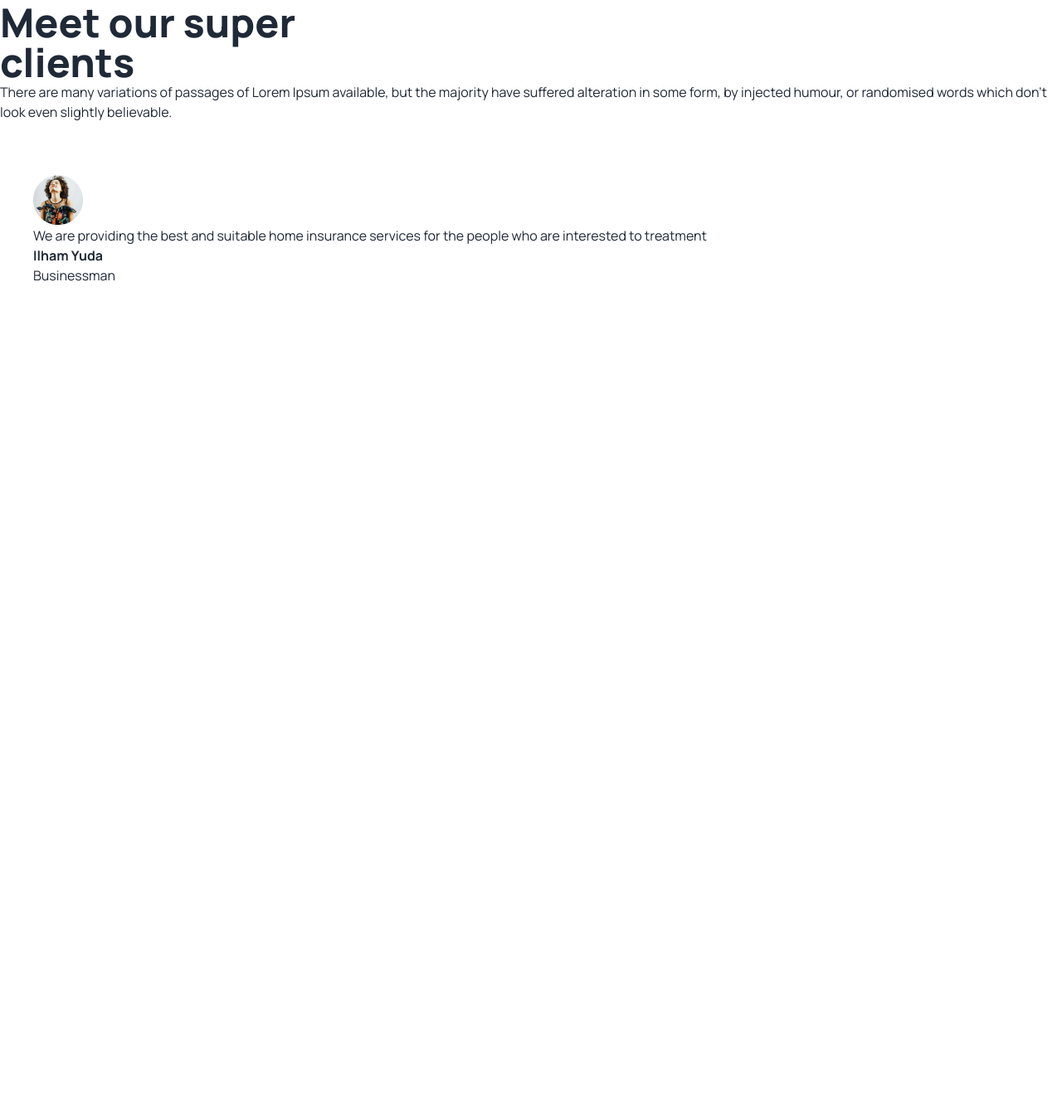
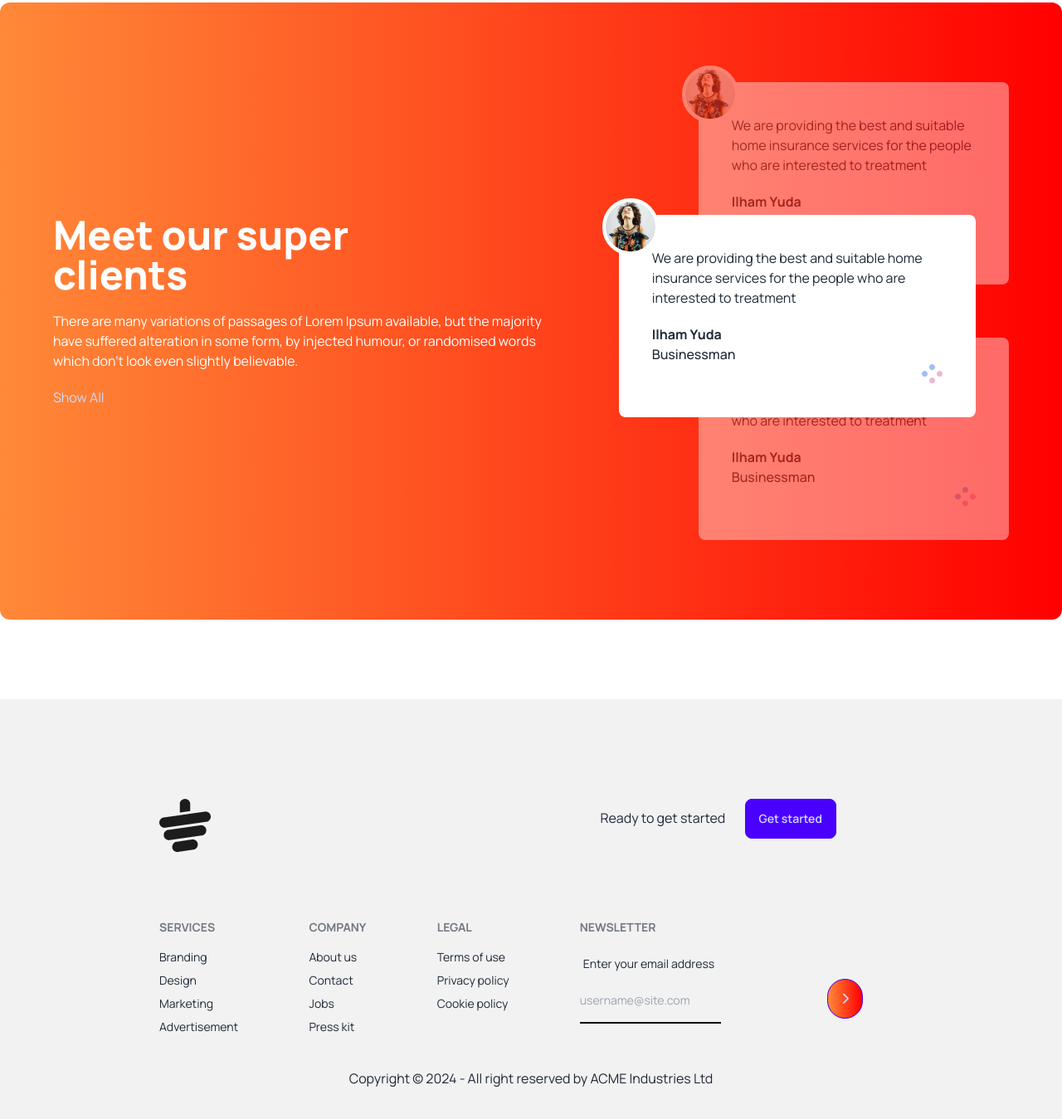
Before and after one commit to Salauddin-Ahmad/Tea-House-Daisyui, a plain HTML site: page index.html in a window 1280 px wide. Shown: the part 1784-3133 px from the top of the page at 83% size. Before the commit the page ends 2264 px from the top, so only its background shows below. Drawn offline with nearby package versions, Linux system fonts and the light colour scheme.

Commit message:
updated footer with gradient button

```diff
--- a/index.html
+++ b/index.html
@@ -21,7 +21,8 @@
             theme: {
                 extend: {
                     colors: {
-                        clifford: '#da373d',
+                        'gradient-start': '#FF8938',
+                        'gradient-end': '#F00',
                     }
                 }
             }
@@ -42,12 +43,12 @@
                 <div>
                     <h1 class="text-7xl font-extrabold">It's good <br>
                         tea time at The <br>Tea House</h1>
-                    <p class="py-6">Tea and Botanical Solutions Supplier Give Optimum Satisfaction To Your Taste Buds.</p>
+                    <p class="py-6">Tea and Botanical Solutions Supplier Give Optimum Satisfaction To Your Taste Buds.
+                    </p>
                     <button class="btn btn-primary">Explore More</button>
                 </div>
                 <div>
-                    <img src="./images/banner.png"
-                    class="max-w-sm" />
+                    <img src="./images/banner.png" class="max-w-sm" />
                     <!-- ratings badge -->
                     <div class="-mt-24 flex items-center gap-4
                     drop-shadow-lg bg-white p-5 w-60">
@@ -66,7 +67,9 @@
         <!-- featured section -->
         <section class="text-center my-24">
             <h2 class="text-5xl font-extrabold mb-5">Our Featured Products</h2>
-            <p class="lg:max-w-3xl mb-10 mx-auto">There are many variations of passages of Lorem Ipsum available, but the majority have suffered alteration in some form, by injected humour, or randomised words which don't look even slightly believable. </p>
+            <p class="lg:max-w-3xl mb-10 mx-auto">There are many variations of passages of Lorem Ipsum available, but
+                the majority have suffered alteration in some form, by injected humour, or randomised words which don't
+                look even slightly believable. </p>
             <!--  featured tea card container -->
             <div class="grid  gap-6 grid-cols-1 md:grid-cols-2 lg:grid-cols-4">
                 <!-- first card -->
@@ -116,16 +119,21 @@
         <section class="my-24 gap-12 flex flex-col lg:flex-row">
             <div class="grid gap-8 grid-cols-1 md:grid-cols-2 flex-1">
                 <div class="rounded-xl  h-36 bg-gradient-to-r from-red-100 to-amber-100"></div>
-                <div class="row-span-2 bg-[#E6A6231A] rounded-lg px-8 py-12 flex justify-center items-center"><img src="./images/fresh-1.png" alt="">
+                <div class="row-span-2 bg-[#E6A6231A] rounded-lg px-8 py-12 flex justify-center items-center"><img
+                        src="./images/fresh-1.png" alt="">
                 </div>
-                <div class="row-span-2 bg-[#E6A6231A] rounded-lg px-8 py-12 flex justify-center items-center"><img src="./images/fresh-2.png" alt="">
+                <div class="row-span-2 bg-[#E6A6231A] rounded-lg px-8 py-12 flex justify-center items-center"><img
+                        src="./images/fresh-2.png" alt="">
                 </div>
                 <div class="rounded-xl  h-36 bg-gradient-to-r from-[#D9D9D9] to-[#FFFFFF]"></div>
             </div>
             <div class="space-y-5 flex-1">
                 <h3 class="text-5xl font-extrabold">Great Tea, Freshly <br>
                     Presented</h3>
-                    <p>The meaning of gong cha is chanese is to provide the best tea to emperor from all possessions . It represents the highest quality and self expectation. Establishing in 2006, Gong cha had been deeply appreciated by its custoers  because of good words of mouth and unique customized service orginated from Taiwan.</p>
+                <p>The meaning of gong cha is chanese is to provide the best tea to emperor from all possessions . It
+                    represents the highest quality and self expectation. Establishing in 2006, Gong cha had been deeply
+                    appreciated by its custoers because of good words of mouth and unique customized service orginated
+                    from Taiwan.</p>
                 <h4 class="text-xl font-extrabold mt-8">Unique Taste</h4>
                 <p>A Unique and different style from other teapots gives a luxurious and minimalist impression</p>
                 <h4 class="text-xl font-extrabold">Premium Quality</h4>
@@ -133,24 +141,113 @@
             </div>
         </section>
         <!-- our super clients section -->
-        <section class="my-24 rounded-xl ">
-            <div>
-                <h2 class="text-5xl font-extrabold">Meet our super <br>
+        <section
+            class=" flex flex-col lg:flex-row gap-12 bg-gradient-to-r from-gradient-start to-gradient-end my-24 rounded-xl px-16 py-24">
+            <div class="flex lg:pr-28 items-center">
+                <div class="space-y-5">
+                    <h2 class="text-5xl font-extrabold text-white ">Meet our super <br>
                         clients</h2>
-                <p>There are many variations of passages of Lorem Ipsum available, but the majority have suffered alteration in some form, by injected humour, or randomised words which don't look even slightly believable. </p>
-                <button class=btn-primary></button>
+                    <p class="text-white">There are many variations of passages of Lorem Ipsum available, but the
+                        majority have suffered alteration in some form, by injected humour, or randomised words which
+                        don't look even slightly believable. </p>
+                    <button class=btn-primary>Show All</button>
+
                 </div>
-             <!-- review -->
-             <div class="p-10 rounded-lg bg-white">
-                <img src="./images/client.png" alt="">
-                <p>We are providing the best and suitable home insurance services for the people who are interested to treatment</p>
-                <h4 class="font-bold">Ilham Yuda</h4>
-                <p class="font">Businessman</p>
             </div>
+            <!-- review container -->
+            <div class="relative">
+                <!-- next review -->
+                <div class=" relative z-10 opacity-40 p-10 rounded-lg bg-white mb-16">
+                    <img class="absolute -left-5 -top-5 border-4 border-white rounded-full bg-white"
+                        src="./images/client.png" alt="">
+                    <p>We are providing the best and suitable home insurance services for the people who are interested
+                        to treatment</p>
+                    <h4 class="font-bold mt-5">Ilham Yuda</h4>
+                    <p class="font-medium">Businessman</p>
+                    <div class="flex justify-end">
+                        <img src="./images/circles.png" alt="">
+                    </div>
+                </div>
+                <!-- current review -->
+                <div class=" absolute z-20 top-40 lg:-left-24 lg:w-[430px] p-10 rounded-lg bg-white">
+                    <img class="absolute -left-5 -top-5 border-4 border-white rounded-full bg-white"
+                        src="./images/client.png" alt="">
+                    <p>We are providing the best and suitable home insurance services for the people who are interested
+                        to treatment</p>
+                    <h4 class="font-bold mt-5">Ilham Yuda</h4>
+                    <p class="font-medium">Businessman</p>
+                    <div class="flex justify-end">
+                        <img src="./images/circles.png" alt="">
+                    </div>
+                </div>
+                <!-- prev review -->
+                <div class=" relative z-10 opacity-40 p-10 rounded-lg bg-white">
+                    <img class="absolute -left-5 -top-5 border-4 border-white rounded-full bg-white"
+                        src="./images/client.png" alt="">
+                    <p>We are providing the best and suitable home insurance services for the people who are interested
+                        to treatment</p>
+                    <h4 class="font-bold mt-5">Ilham Yuda</h4>
+                    <p class="font-medium">Businessman</p>
+                    <div class="flex justify-end">
+                        <img src="./images/circles.png" alt="">
+                    </div>
+                </div>
+            </div>
+
+
         </section>
     </main>
-    <footer>
+    <footer class="px-48 py-10 bg-base-200 text-base-content">
+        <div class="flex justify-between my-20 mr-20">
+            <img src="./images/cup.png" alt="">
+            <p>
+                <span class=" mr-5">Ready to get started</span>
+                <button class="btn btn-primary">Get started</button>
+            </p>
 
+        </div>
+        <div class="footer">
+            <nav>
+                <header class="footer-title">Services</header>
+                <a class="link link-hover">Branding</a>
+                <a class="link link-hover">Design</a>
+                <a class="link link-hover">Marketing</a>
+                <a class="link link-hover">Advertisement</a>
+            </nav>
+            <nav>
+                <header class="footer-title">Company</header>
+                <a class="link link-hover">About us</a>
+                <a class="link link-hover">Contact</a>
+                <a class="link link-hover">Jobs</a>
+                <a class="link link-hover">Press kit</a>
+            </nav>
+            <nav>
+                <header class="footer-title">Legal</header>
+                <a class="link link-hover">Terms of use</a>
+                <a class="link link-hover">Privacy policy</a>
+                <a class="link link-hover">Cookie policy</a>
+            </nav>
+            <form>
+                <header class="footer-title">Newsletter</header>
+                <fieldset class="form-control w-80">
+                    <label class="label">
+                        <span class="label-text">Enter your email address</span>
+                    </label>
+                    <div class="join">
+                        <input type="text" placeholder="username@site.com"
+                            class="bg-transparent border-b-2 border-black outline-none py-4" />
+                        <button class="btn btn-primary absolute right-60 rounded-full bg-gradient-to-r from-gradient-start to-gradient-end ">
+                            <i class="fa-solid fa-chevron-right"></i>
+                        </button>
+
+                    </div>
+
+                </fieldset>
+            </form>
+        </div>
+        <div class="mt-10 text-center">
+            <p>Copyright © 2024 - All right reserved by ACME Industries Ltd</p>
+        </div>
     </footer>
 </body>
 
```
Lines whose indentation alone changed are shown as unchanged.
